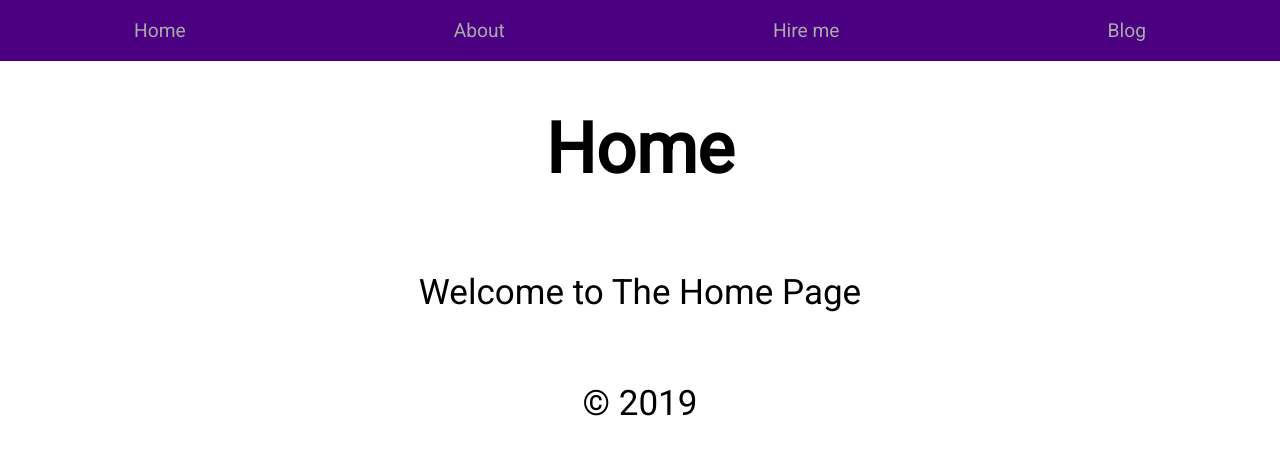
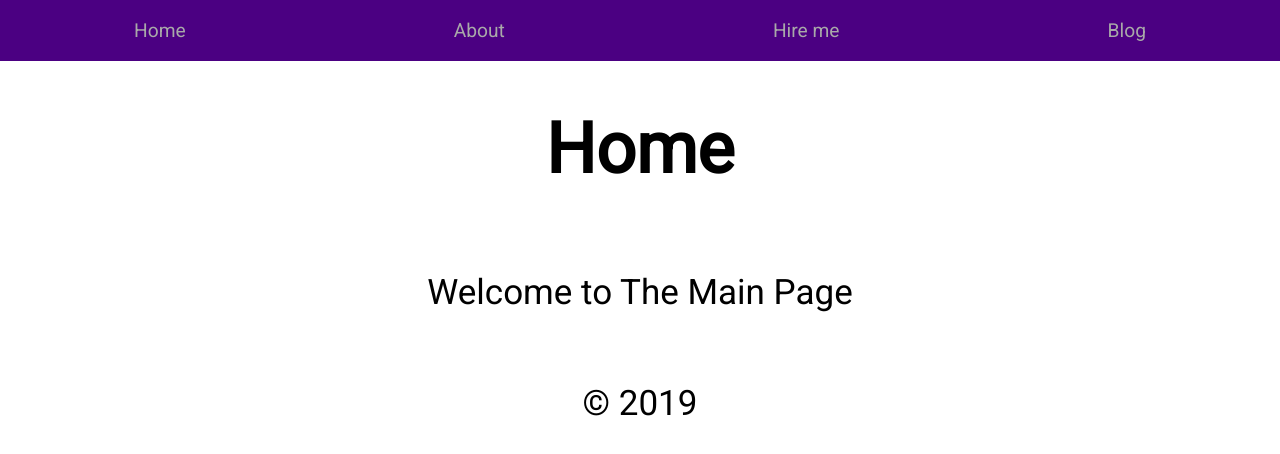
Before and after one commit to koussay-khelil/nextjs-starter, a Next.js app: page / in a window 1280 px wide. Shown: the top 454 px of the page. Built offline with nearby package versions, Linux system fonts and the light colour scheme; a small style sheet from the web is missing.

Commit message:
Update index.js

```diff
--- a/pages/index.js
+++ b/pages/index.js
@@ -2,7 +2,7 @@ import Layout from '../components/Layout'
 
 const Index = () => (
     <Layout title="Home">
-       <p> Welcome to The Home Page </p>
+       <p> Welcome to The Main Page </p>
     </Layout>
 )
 export default Index
```
